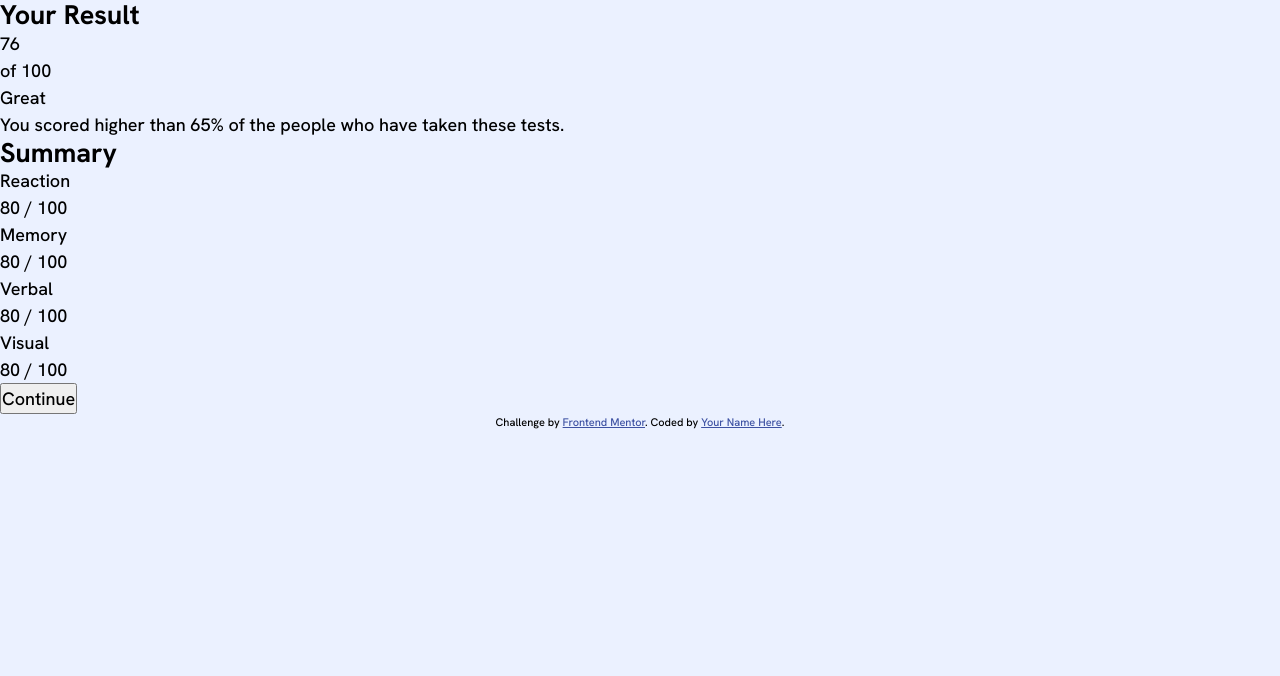
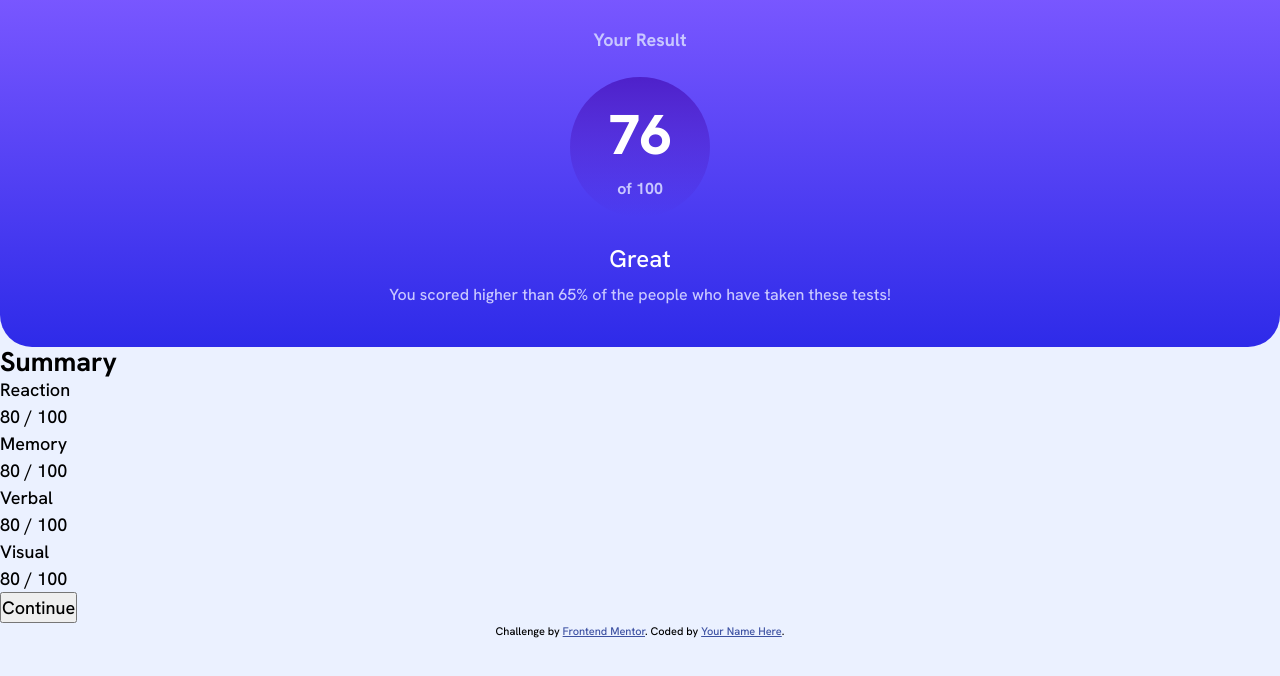
Before and after one commit to harry05555/results-summary-component, a plain HTML site: page index.html in a window 1280 px wide. Drawn offline with Linux system fonts and the light colour scheme.

Commit message:
finished card__result

```diff
--- a/index.html
+++ b/index.html
@@ -30,17 +30,15 @@
     <main>
       <div class="card">
         <div class="card__result">
-          <h2>Your Result</h2>
+          <h2 class="card__result--head">Your Result</h2>
 
-          <div>
-            <p>76</p>
-            <span>of 100 </span>
+          <div class="card__result--circle">
+            <p class="card__result--circle-start">76</p>
+            <span class="card__result--circle-end"> of 100 </span>
           </div>
-
-          <p>Great</p>
-
-          <p>
-            You scored higher than 65% of the people who have taken these tests.
+          <p class="card__result--great">Great</p>
+          <p class="card__result--text">
+            You scored higher than 65% of the people who have taken these tests!
           </p>
         </div>
         <div class="card__Summary">
--- a/style.css
+++ b/style.css
@@ -139,3 +139,59 @@ body {
   font-weight: var(--fw-medium);
   background-color: var(--clr-neutral-200);
 }
+
+.card__result {
+  background: linear-gradient(180deg, hsl(252, 100%, 67%), hsl(241, 81%, 54%));
+  display: flex;
+  flex-direction: column;
+  align-items: center;
+  padding: 1.875rem 3.563rem 2.5rem 3.563rem;
+  border-bottom-left-radius: 32px;
+  border-bottom-right-radius: 32px;
+}
+
+.card__result--head {
+  color: var(--clr-neutral-300);
+  font-size: var(--fs-400);
+  font-weight: var(--fw-bold);
+}
+
+.card__result--circle {
+  margin-top: 1.5em;
+  background: linear-gradient(
+    180deg,
+    hsla(256, 72%, 46%, 1),
+    hsla(241, 72%, 46%, 0)
+  );
+  width: 140px;
+  height: 140px;
+  border-radius: 100%;
+  display: flex;
+  flex-direction: column;
+  justify-content: center;
+  align-items: center;
+}
+
+.card__result--circle-start {
+  font-size: 3.5rem;
+  color: var(--clr-neutral-100);
+  font-weight: var(--fw-ExtraBold);
+}
+
+.card__result--circle-end {
+  color: var(--clr-neutral-300);
+  font-size: 1rem;
+  font-weight: var(--fw-bold);
+}
+
+.card__result--great {
+  font-size: var(--fs-800);
+  color: var(--clr-neutral-100);
+  margin-top: 24px;
+}
+
+.card__result--text{
+  margin-top: 6px;
+  color: var(--clr-neutral-300);
+  font-size: 1rem;
+}
```
